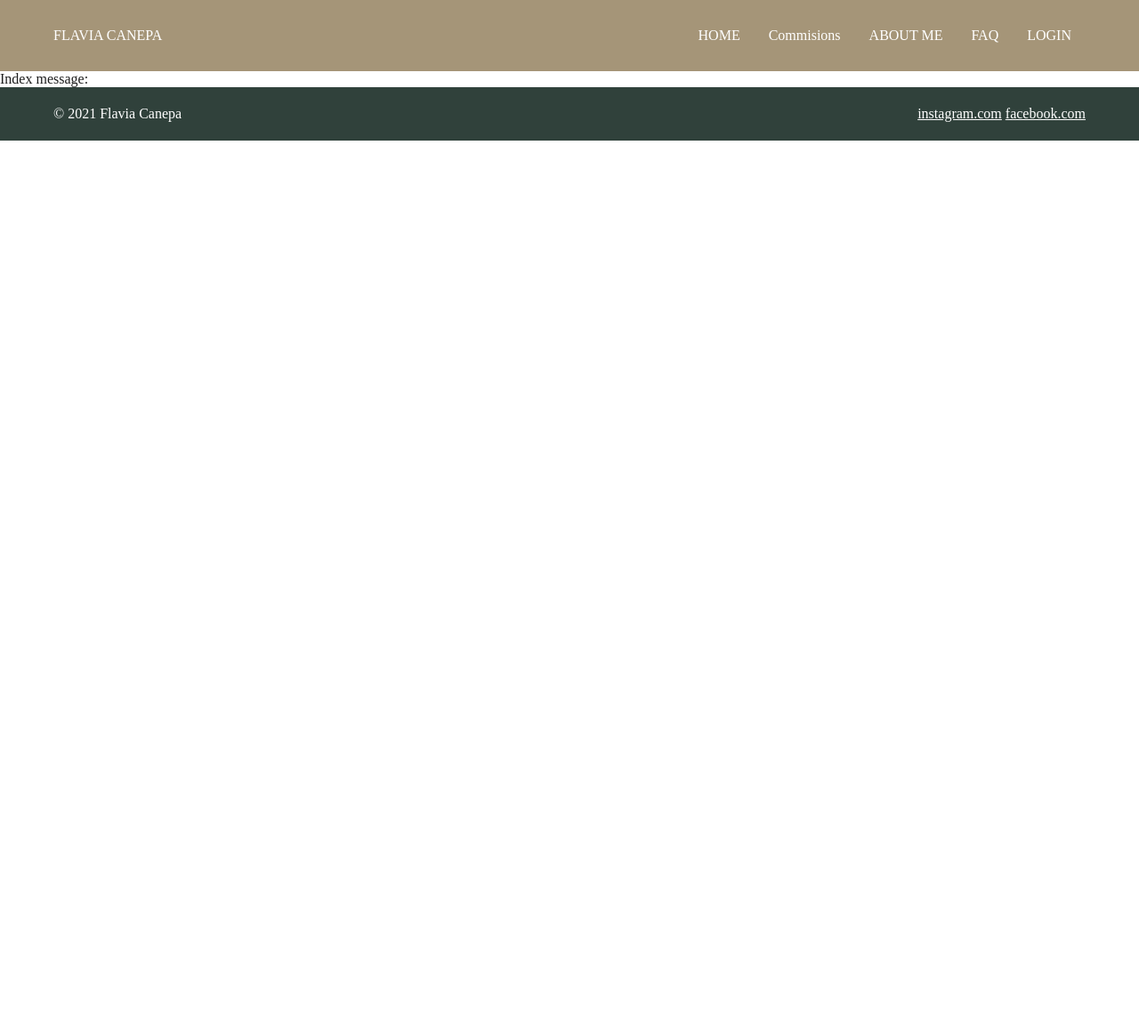
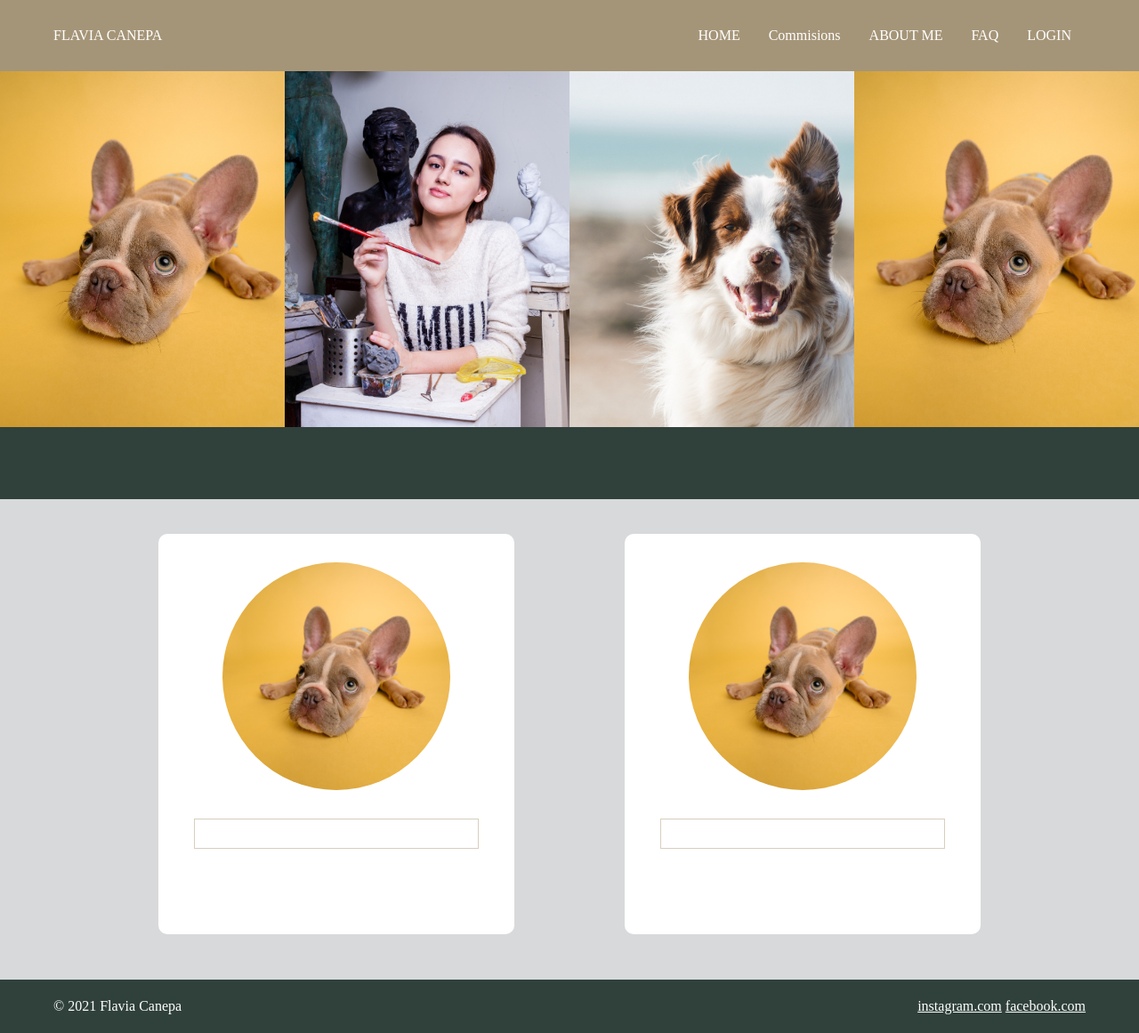
Before and after one commit to CamilaRivera/artist-portfolio, a Node project: template views/index.hbs in a window 1280 px wide. Shown: the whole page at 89% size. Before the commit the page ends 158 px from the top, so only its background shows below. Run offline with Node 20 templates, Linux system fonts and the light colour scheme; the template is opened without the code that fills it, so the values that code supplies are empty; some libraries are stand-ins or nearby versions.

Commit message:
Add index page

```diff
--- a/public/stylesheets/index.css
+++ b/public/stylesheets/index.css
@@ -162,6 +135,27 @@
   background-size: cover;
   background-position: center; }
 
+.main-section-bar {
+  background-color: #30413b;
+  color: #fff;
+  display: flex;
+  flex-direction: column;
+  align-items: center;
+  padding: 1% 25% 2% 25%;
+  text-align: center; }
+  .main-section-bar p {
+    margin: 0;
+    font-weight: 400;
+    text-transform: uppercase;
+    line-height: 1.4em;
+    font-size: 20px; }
+  .main-section-bar h2 {
+    font-size: 4rem;
+    font-weight: 500;
+    line-height: 1.2em;
+    margin: 0;
+    margin-bottom: 0.875rem; }
+
 html {
   box-sizing: border-box; }
 
@@ -178,3 +172,43 @@
 
 .uppercase {
   text-transform: uppercase !important; }
+
+.index-links-container {
+  display: flex;
+  justify-content: space-around;
+  background-color: #d7d9db;
+  padding: 3% 9% 4% 9%; }
+
+.index-links-container__card {
+  display: flex;
+  padding: 2rem 2.5rem;
+  border-radius: 10px 10px 10px 10px;
+  width: 25rem;
+  background-color: white;
+  text-align: center;
+  flex-direction: column;
+  justify-content: space-between; }
+
+.index-links-container__card-image {
+  background-image: url(/images/image-1.jpg);
+  border-radius: 50%;
+  background-size: cover;
+  background-position: center;
+  height: 16rem;
+  width: 16rem;
+  margin: auto; }
+
+.index-links-container__card-link {
+  font-size: 18px;
+  font-weight: 500;
+  color: #1E1E1E;
+  border-style: solid;
+  border-width: 1px 1px 1px 1px;
+  border-color: #D7CFBF;
+  padding: 16px 24px 16px 24px;
+  margin: 2rem 0;
+  text-decoration: none; }
+  .index-links-container__card-link:focus, .index-links-container__card-link:hover {
+    color: white;
+    background-color: #a59578;
+    border-color: #a59578; }
--- a/scss/index.scss
+++ b/scss/index.scss
@@ -8,6 +8,7 @@
 @import 'commissions';
 @import 'FAQ';
 @import 'image-bar';
+@import 'main-section-bar';
 
 html {
   box-sizing: border-box;
@@ -29,3 +30,49 @@
 .uppercase {
   text-transform: uppercase !important;
 }
+
+.index-links-container {
+  display: flex;
+  justify-content: space-around;
+  background-color: #d7d9db;
+  padding: 3% 9% 4% 9%;
+}
+
+.index-links-container__card {
+  display: flex;
+  padding: 2rem 2.5rem;
+  border-radius: 0.625rem;
+  width: 25rem;
+  background-color: white;
+  text-align: center;
+  flex-direction: column;
+  justify-content: space-between;
+}
+
+.index-links-container__card-image {
+  background-image: url(/images/image-1.jpg);
+  border-radius: 50%;
+  background-size: cover;
+  background-position: center;
+  height: 16rem;
+  width: 16rem;
+  margin: auto;
+}
+
+.index-links-container__card-link {
+  font-size: 1.125rem;
+  font-weight: 500;
+  color: $font-color;
+  border-style: solid;
+  border-width: 1px 1px 1px 1px;
+  border-color: $brand-color-secondary-light;
+  padding: 1rem 1.5rem;
+  margin: 2rem 0;
+  text-decoration: none;
+
+  &:focus, &:hover {
+    color: $brand-font-color;
+    background-color: $brand-color-secondary;
+    border-color: $brand-color-secondary;
+  }
+}
--- a/views/index.hbs
+++ b/views/index.hbs
@@ -1 +1,14 @@
-Index message: {{message}}
+{{>imagesBar}}
+{{> mainSectionBar barTitle='index.title' barSubTitle='index.subtitle'}}
+<div class="index-links-container">
+  <div class="index-links-container__card">
+    <div class="index-links-container__card-image" style="background-image: url('/images/image-1.jpg')"></div>
+    <a class="index-links-container__card-link" href="/commissions-portrait">{{i18n 'index.portrait.link'}}</a>
+    <p class="index-links-container__card-text">{{i18n 'index.portrait.text'}}</p>
+  </div>
+  <div class="index-links-container__card">
+    <div class="index-links-container__card-image" style="background-image: url('/images/image-1.jpg')"></div>
+    <a class="index-links-container__card-link" href="/FAQ">{{i18n 'index.faq.link'}}</a>
+    <p class="index-links-container__card-text">{{i18n 'index.faq.text'}}</p>
+  </div>
+</div>
```
Also changed, not shown: other parts of public/stylesheets/index.css (+0 -27 lines), locales/en.json (+17 -1 lines).
